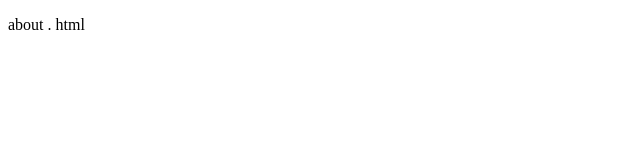
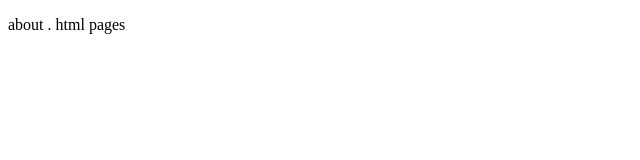
Before and after one commit to shivanee-bera/demo-repo, a plain HTML site: page about.html in a window 1280 px wide. Shown: the full height of the page, 0-640 px from the left. Drawn offline with Linux system fonts and the light colour scheme.

Commit message:
about updated commit

```diff
--- a/about.html
+++ b/about.html
@@ -4,9 +4,10 @@
     <meta charset="UTF-8">
     <meta http-equiv="X-UA-Compatible" content="IE=edge">
     <meta name="viewport" content="width=device-width, initial-scale=1.0">
-    <title>Document</title>
+    <title>Document
+    </title>
 </head>
 <body>
-    <p>about . html</p>
+    <p>about . html pages </p>
 </body>
 </html>
```
